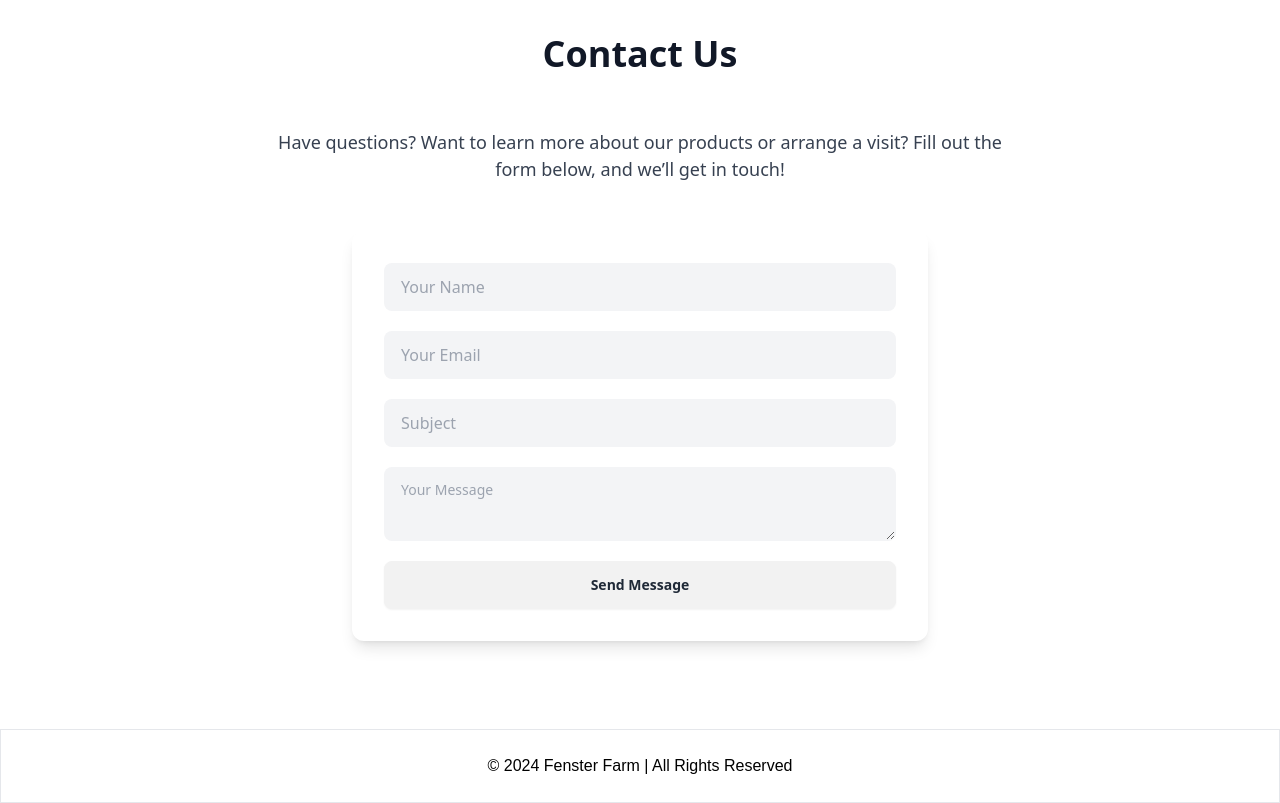
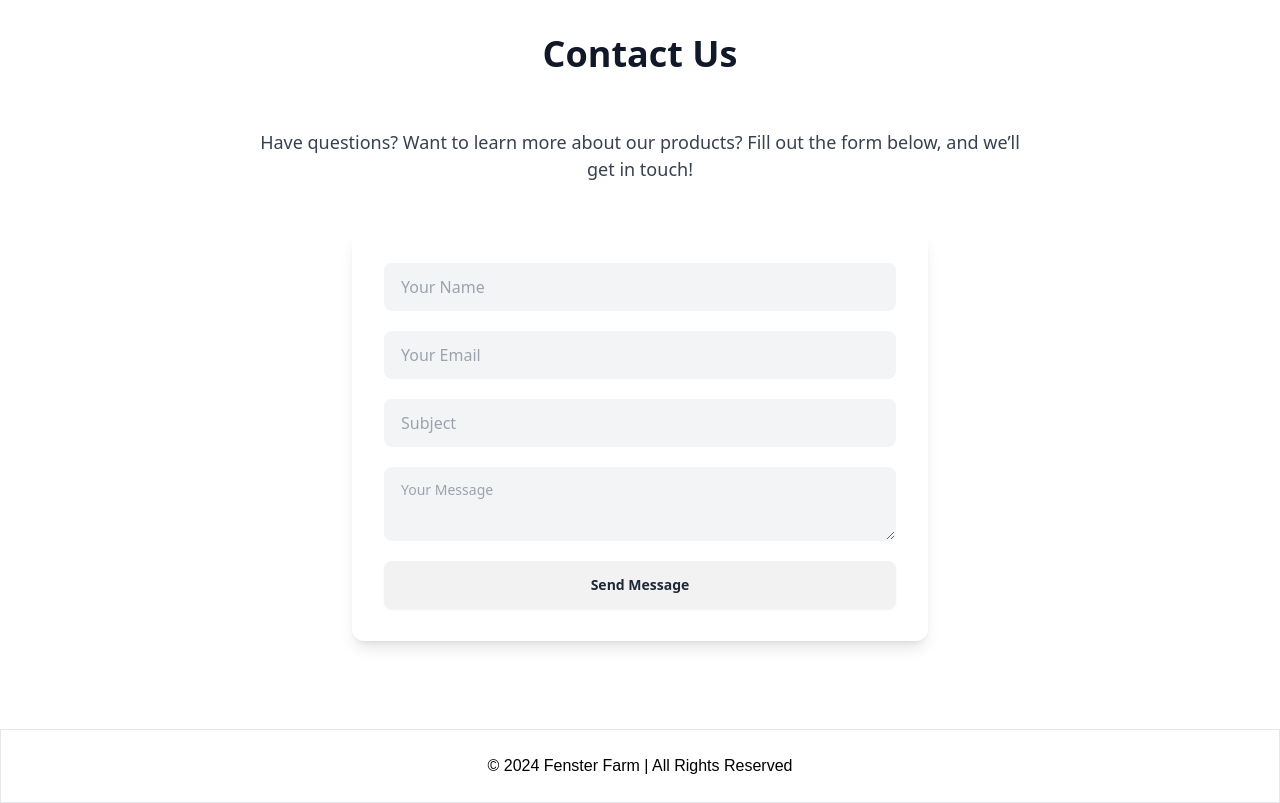
Before and after one commit to danielFeliseed/fenster-farm, a Next.js app: page / in a window 1280 px wide. Shown: the part 2780-3583 px from the top of the page. Built offline with nearby package versions, Linux system fonts and the light colour scheme.

Commit message:
fix: removed section about visitng

```diff
--- a/components/ContactForm.tsx
+++ b/components/ContactForm.tsx
@@ -38,7 +38,7 @@ export default function ({ contactFormRef }) {
         <section ref={contactFormRef} id="contact_form" className="py-5 sm:py-10 bg-white opacity-0">
             <h2 className="text-4xl font-bold text-center mb-12 text-gray-900">Contact Us</h2>
             <p className="text-center text-lg text-gray-700 max-w-3xl mx-auto mb-12">
-                Have questions? Want to learn more about our products or arrange a visit? Fill out the form below, and we’ll get in touch!
+                Have questions? Want to learn more about our products? Fill out the form below, and we’ll get in touch!
             </p>
             <div className=" max-w-xl mx-auto bg-white p-8 rounded-lg shadow-lg">
                 <form onSubmit={handleSubmit} className="flex flex-col gap-5">
```
